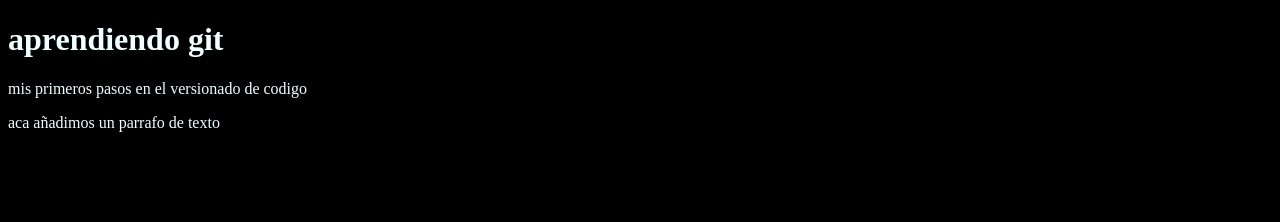
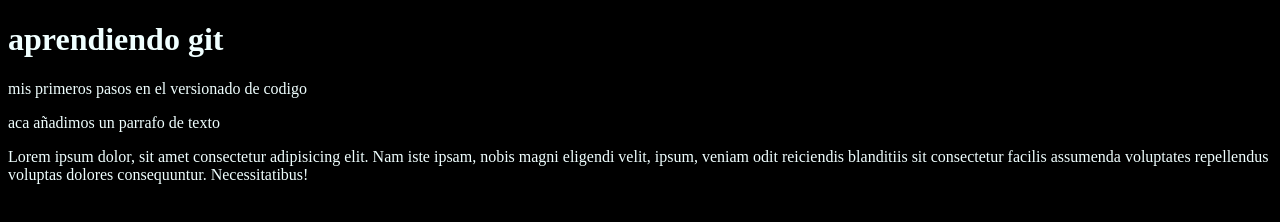
Before and after one commit to Juanmanuelflorezladino/cuarto-repositorio, a plain HTML site: page index.html in a window 1280 px wide. Drawn offline with Linux system fonts and the light colour scheme.

Commit message:
agregando dos parrafos

```diff
--- a/index.html
+++ b/index.html
@@ -12,6 +12,8 @@
     <h1>aprendiendo git</h1>
     <p>mis primeros pasos en el versionado de codigo</p>
     <p>aca añadimos un parrafo de texto</p>
+<p>Lorem ipsum dolor, sit amet consectetur adipisicing elit. Nam iste ipsam, nobis magni eligendi velit, ipsum, veniam odit
+     reiciendis blanditiis sit consectetur facilis assumenda voluptates repellendus voluptas dolores consequuntur. Necessitatibus!</p>
 
 </body>
 </html>
```
Also changed, not shown: florez.txt (added).
